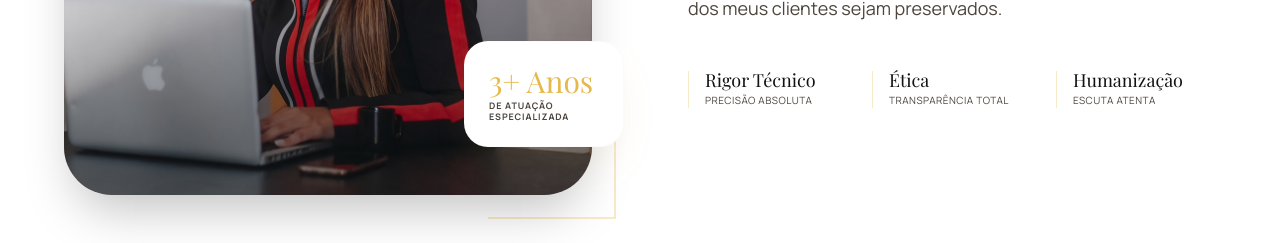
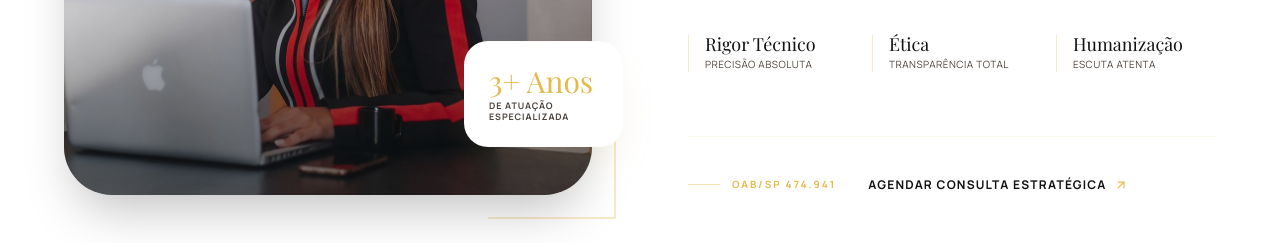
Before and after one commit to GabrielCostaLuiz/dra-taina, a Next.js app: page / in a window 1280 px wide. Shown: the part 4700-4943 px from the top of the page. Built offline with nearby package versions, Linux system fonts and the light colour scheme; no server answers; a web font is replaced by a local one.

Commit message:
fix: add footer intersection observer to floating button, refine CTA layouts, and update section styling

```diff
--- a/src/components/layout/Footer.tsx
+++ b/src/components/layout/Footer.tsx
@@ -6,7 +6,7 @@ import { siteConfig } from "@/constants/config";
 
 export default function Footer() {
   return (
-    <footer className="relative bg-surface lg:pt-24 lg:pb-2">
+    <footer id="main-footer" className="relative bg-surface lg:pt-24 lg:pb-2">
       <div className="absolute -top-10 inset-0 z-0 overflow-hidden pointer-events-none">
         {/* Subtle Grid Pattern */}
         <div className="absolute inset-0 opacity-[0.04] -translate-y-2"
--- a/src/components/sections/About.tsx
+++ b/src/components/sections/About.tsx
@@ -54,7 +54,7 @@ export default function About() {
           </div>
 
           {/* Pillars of Practice */}
-          <div className="grid grid-cols-1 sm:grid-cols-3 gap-6 mb-12">
+          <div className="grid grid-cols-1 sm:grid-cols-3 gap-6 mb-16">
             {[
               { title: "Rigor Técnico", desc: "Precisão absoluta" },
               { title: "Ética", desc: "Transparência total" },
@@ -67,6 +67,25 @@ export default function About() {
             ))}
           </div>
 
+          {/* Section Closure / Mobile CTA */}
+          <div className="flex flex-col sm:flex-row items-start sm:items-center gap-8 pt-10 border-t border-secondary/10 relative">
+            <div className="flex items-center gap-3">
+              <div className="w-8 h-px bg-secondary/40"></div>
+              <span className="font-body text-[10px] font-bold text-secondary uppercase tracking-[0.2em]">
+                {siteConfig.oab}
+              </span>
+            </div>
+
+            <a
+              href={siteConfig.phone.whatsapp}
+              target="_blank"
+              rel="noopener noreferrer"
+              className="group flex items-center gap-2 font-body text-xs font-bold text-on-surface hover:text-secondary transition-all uppercase tracking-widest"
+            >
+              Agendar consulta estratégica
+              <ArrowUpRight className="w-3.5 h-3.5 transition-transform group-hover:translate-x-0.5 group-hover:-translate-y-0.5 text-secondary" />
+            </a>
+          </div>
         </div>
       </div>
     </Section>
--- a/src/components/sections/HeroTaina.tsx
+++ b/src/components/sections/HeroTaina.tsx
@@ -83,7 +83,7 @@ export function HeroTainaMobile() {
                 href={siteConfig.phone.whatsapp}
                 target="_blank"
                 rel="noopener noreferrer"
-                className="group relative inline-flex items-center justify-center px-10 py-5 bg-gold-gradient text-white font-display text-sm uppercase tracking-[0.2em] overflow-hidden rounded-full shadow-2xl transition-all duration-500 hover:scale-105 active:scale-95 w-full"
+                className="group relative inline-flex items-center justify-center px-10 py-5 bg-gold-gradient text-white font-display text-sm uppercase tracking-[0.2em] overflow-hidden rounded-full shadow-2xl transition-all duration-500 hover:scale-105 active:scale-95 w-full whitespace-nowrap"
               >
                 Falar com especialista
               </a>
--- a/src/components/sections/Process.tsx
+++ b/src/components/sections/Process.tsx
@@ -82,10 +82,9 @@ function ProcessMobile() {
             href={siteConfig.phone.whatsapp}
             target="_blank"
             rel="noopener noreferrer"
-            className="inline-flex items-center gap-3 bg-secondary text-white px-10 py-5 rounded-full font-body text-base font-bold active:scale-95 transition-all shadow-xl"
+            className="inline-flex items-center justify-center bg-secondary text-white px-8 py-5 rounded-full font-body text-base font-bold active:scale-95 transition-all shadow-xl whitespace-nowrap w-full max-w-[280px]"
           >
             Iniciar minha jornada
-            <ArrowRight className="w-5 h-5" />
           </a>
         </div>
       </div>
--- a/src/components/ui/WhatsAppFloating.tsx
+++ b/src/components/ui/WhatsAppFloating.tsx
@@ -5,6 +5,7 @@ import { siteConfig } from "@/constants/config";
 
 export default function WhatsAppFloating() {
   const [isVisible, setIsVisible] = useState(false);
+  const [isFooterVisible, setIsFooterVisible] = useState(false);
 
   useEffect(() => {
     const toggleVisibility = () => {
@@ -16,9 +17,27 @@ export default function WhatsAppFloating() {
       }
     };
 
+    const observer = new IntersectionObserver(
+      ([entry]) => {
+        setIsFooterVisible(entry.isIntersecting);
+      },
+      {
+        threshold: 0,
+        rootMargin: "0px 0px 0px 0px"
+      }
+    );
+
+    const footer = document.getElementById("main-footer");
+    if (footer) observer.observe(footer);
+
     window.addEventListener("scroll", toggleVisibility);
-    return () => window.removeEventListener("scroll", toggleVisibility);
+    return () => {
+      window.removeEventListener("scroll", toggleVisibility);
+      observer.disconnect();
+    };
   }, []);
+
+  const showButton = isVisible && !isFooterVisible;
 
   return (
     <a
@@ -26,7 +45,7 @@ export default function WhatsAppFloating() {
       target="_blank"
       rel="noopener noreferrer"
       className={`fixed bottom-8 right-8 z-50 flex items-center justify-center w-14 h-14 bg-[#25D366] text-white rounded-full shadow-2xl transition-all duration-500 transform ${
-        isVisible
+        showButton
           ? "translate-y-0 opacity-100 scale-100"
           : "translate-y-20 opacity-0 scale-50 pointer-events-none"
       } hover:scale-110 active:scale-95 group`}
```
